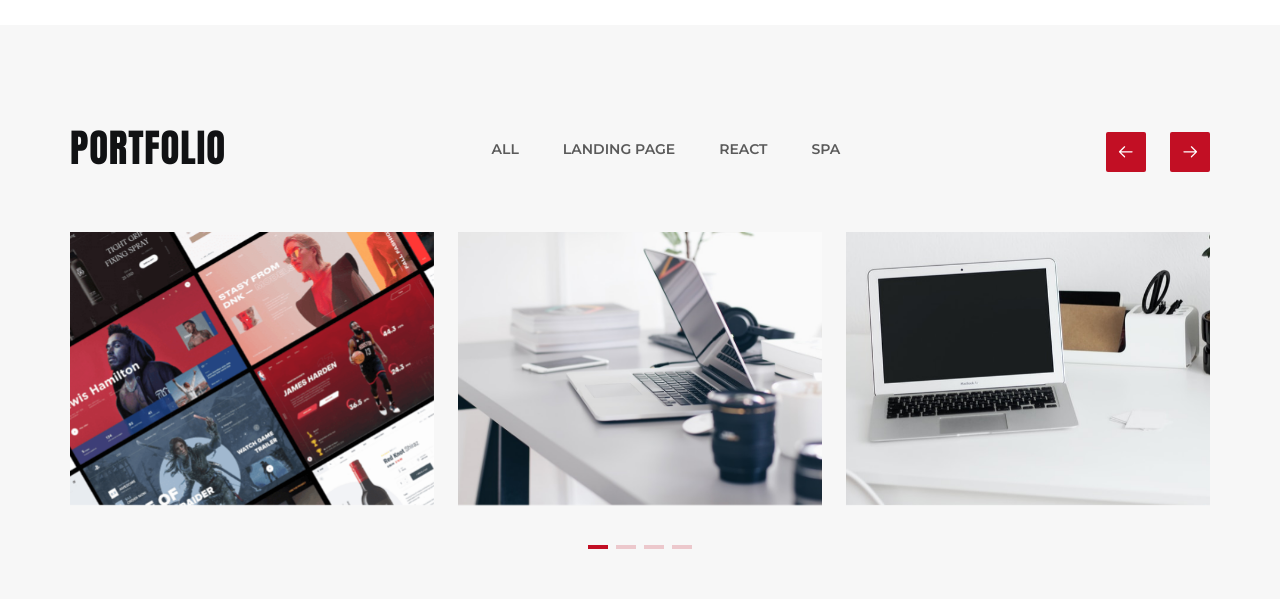
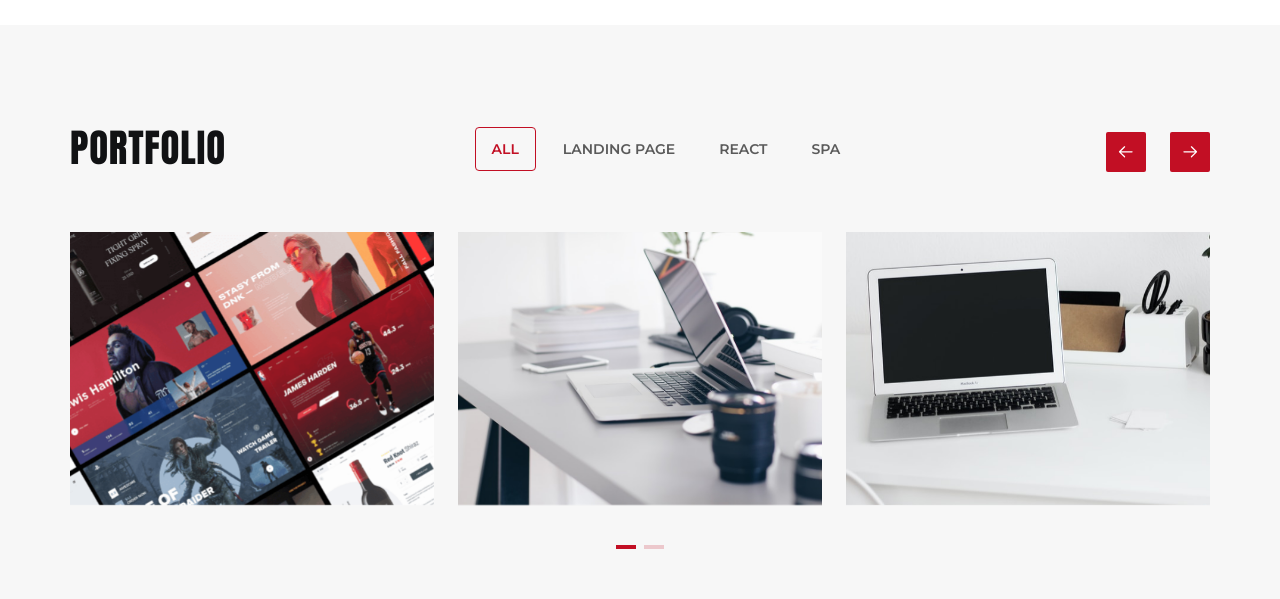
Before and after one commit to DmitryChues/portfolio, a React app: page / in a window 1280 px wide. Shown: the part 2720-3319 px from the top of the page. Built offline with nearby package versions, Linux system fonts and the light colour scheme.

Commit message:
tab menu portfolio

```diff
--- a/src/components/NavigationButtons.tsx
+++ b/src/components/NavigationButtons.tsx
@@ -1,11 +1,11 @@
 import React from 'react';
-import styled from 'styled-components';
+import styled, { css } from 'styled-components';
 import { myTheme } from '../styles/Theme.Styled';
 import { Icon } from './icon/Icon';
 
-export const NavigationButtons = () => {
+export const NavigationButtons = (props: { disable?: boolean }) => {
 	return (
-		<StyledButtons>
+		<StyledButtons disable={props.disable}>
 			<NavigationButton className='swiper-button-prev'>
 				<Icon iconId={'arrow-prev'} width='20' height='20' viewBox='0 0 20 20' />
 			</NavigationButton>
@@ -16,10 +16,13 @@ export const NavigationButtons = () => {
 	);
 };
 
-const StyledButtons = styled.div`
+const StyledButtons = styled.div<{ disable?: boolean }>`
 	align-self: flex-end;
 	display: flex;
 	gap: 24px;
+	${props => props.disable && css<{ disable?: boolean }>`
+		opacity: 0.5;
+	`}
 `
 
 const NavigationButton = styled.button`
--- a/src/layout/sections/works/Portfolio.tsx
+++ b/src/layout/sections/works/Portfolio.tsx
@@ -1,6 +1,6 @@
-import React from 'react';
+import React, { useState } from 'react';
 import { SectionTitle } from '../../../components/SectionTitle';
-import { TabMenu } from './tabMenu/TabMenu';
+import { TabMenu, TabsStatusType, TabsItemsPropsType } from './tabMenu/TabMenu';
 import socialImage from '../../../assets/images/design-portfolio.png';
 import timerImage from '../../../assets/images/forSlidePortf.jpeg';
 import deskImage from '../../../assets/images/forSlidePortfolio.jpeg';
@@ -9,42 +9,88 @@ import { Container } from '../../../components/Container';
 import { SliderPortfolio } from './slider/SliderPortfolio';
 import { S } from './Portfolio_Styles';
 
-const worksItems = ['All', 'Landing page', 'React', 'SPA']
+const tabsItems: Array<TabsItemsPropsType> = [
+	{
+		title: 'All',
+		status: 'all',
+	},
+	{
+		title: 'Landing page',
+		status: 'landing',
+	},
+	{
+		title: 'React',
+		status: 'react',
+	},
+	{
+		title: 'SPA',
+		status: 'spa',
+	}
+]
 
 const slideWorkItems = [
 	{
 		title: 'Social',
 		description: 'Lorem, ipsum dolor.',
 		src: socialImage,
+		type: 'react',
 	},
 	{
 		title: 'Timer',
 		description: 'Lorem, ipsum',
 		src: timerImage,
+		type: 'react',
 	},
 	{
 		title: 'Shop',
 		description: 'Lorem, ipsum dolor.',
 		src: deskImage,
+		type: 'react',
 	},
 	{
 		title: 'Lalala',
 		description: 'ipsum dolor',
 		src: socialImage,
+		type: 'landing',
 	},
 ]
 
 
 export const Portfolio: React.FC = () => {
+	const [currentFilterStatus, setCurrentFilterStatus] = useState('all')
+
+	let filteredWorks = slideWorkItems
+
+	if (currentFilterStatus === 'landing') {
+		filteredWorks = slideWorkItems.filter(work => work.type === 'landing')
+	}
+	if (currentFilterStatus === 'react') {
+		filteredWorks = slideWorkItems.filter(work => work.type === 'react')
+	}
+	if (currentFilterStatus === 'spa') {
+		filteredWorks = slideWorkItems.filter(work => work.type === 'spa')
+	}
+
+	function changeFilterStatus(value: TabsStatusType) {
+		setCurrentFilterStatus(value)
+	}
+
+	// const [disabeledNavigation, setDisabeledNavigation] = useState(Boolean)
+	// if (filteredWorks.length < 4) {
+	// 	setDisabeledNavigation(true)
+	// }
+
 	return (
 		<S.Portfolio id='portfolio'>
 			<Container>
 				<S.NavPortfolioWrapper>
 					<SectionTitle>Portfolio</SectionTitle>
-					<TabMenu menuItems={worksItems} />
-					<NavigationButtons />
+					<TabMenu tabsItems={tabsItems}
+						changeFilterStatus={changeFilterStatus}
+						currentFilterStatus={currentFilterStatus} />
+					<NavigationButtons></NavigationButtons>
 				</S.NavPortfolioWrapper>
-				<SliderPortfolio slideItems={slideWorkItems} />
+				<SliderPortfolio slideItems={filteredWorks} />
 			</Container>
 		</S.Portfolio >
 	);
--- a/src/layout/sections/works/Portfolio_Styles.ts
+++ b/src/layout/sections/works/Portfolio_Styles.ts
@@ -1,4 +1,4 @@
-import styled from "styled-components"
+import styled, { css } from "styled-components"
 import { myTheme } from "../../../styles/Theme.Styled"
 import { FlexWrapper } from "../../../components/FlexWrapper"
 
@@ -39,7 +39,7 @@ const Menu = styled.nav`
 const Item = styled.li`
 `
 
-const Button = styled.button`
+const Button = styled.button<{ active?: boolean }>`
 	font-size: 14px;
 	font-weight: 600;
 	text-transform: uppercase;
@@ -51,6 +51,12 @@ const Button = styled.button`
 		color: ${myTheme.colors.accent};
 		border-radius: 4px;
 	}
+
+	${props => props.active && css<{ active?: boolean }>`
+		border: 1px solid ${myTheme.colors.accent};
+		color: ${myTheme.colors.accent};
+		border-radius: 4px;
+	`}
 `
 
 export const S = {
--- a/src/layout/sections/works/Slider/SliderPortfolio.tsx
+++ b/src/layout/sections/works/Slider/SliderPortfolio.tsx
@@ -26,7 +26,7 @@ export const SliderPortfolio: React.FC<{ slideItems: Array<slideItemsType> }> =
 				clickable: true
 			}}
 			spaceBetween={24}
-			loop={true}
+			// loop={true}
 			breakpoints={{
 				575.98: {
 					slidesPerView: 2,
--- a/src/layout/sections/works/TabMenu/TabMenu.tsx
+++ b/src/layout/sections/works/TabMenu/TabMenu.tsx
@@ -1,15 +1,28 @@
 import React from 'react';
 import { S } from '../Portfolio_Styles';
 
-export const TabMenu: React.FC<{ menuItems: Array<string> }> = (props: { menuItems: Array<string> }) => {
+export type TabsStatusType = 'all' | 'landing' | 'react' | 'spa'
+
+export type TabsItemsPropsType = {
+	title: string,
+	status: TabsStatusType
+}
+
+type TabMenuPropsType = {
+	tabsItems: Array<TabsItemsPropsType>
+	changeFilterStatus: (value: TabsStatusType) => void
+	currentFilterStatus: string
+}
+
+export const TabMenu: React.FC<TabMenuPropsType> = (props: TabMenuPropsType) => {
 	return (
 
 		<S.Menu>
 			<ul>
 
-				{props.menuItems.map((item, index) => {
+				{props.tabsItems.map((item, index) => {
 					return <S.Item key={index}>
-						<S.Button>{item}</S.Button>
+						<S.Button active={props.currentFilterStatus === item.status} onClick={() => { props.changeFilterStatus(item.status) }}>{item.title}</S.Button>
 					</S.Item>
 				})}
 
```
